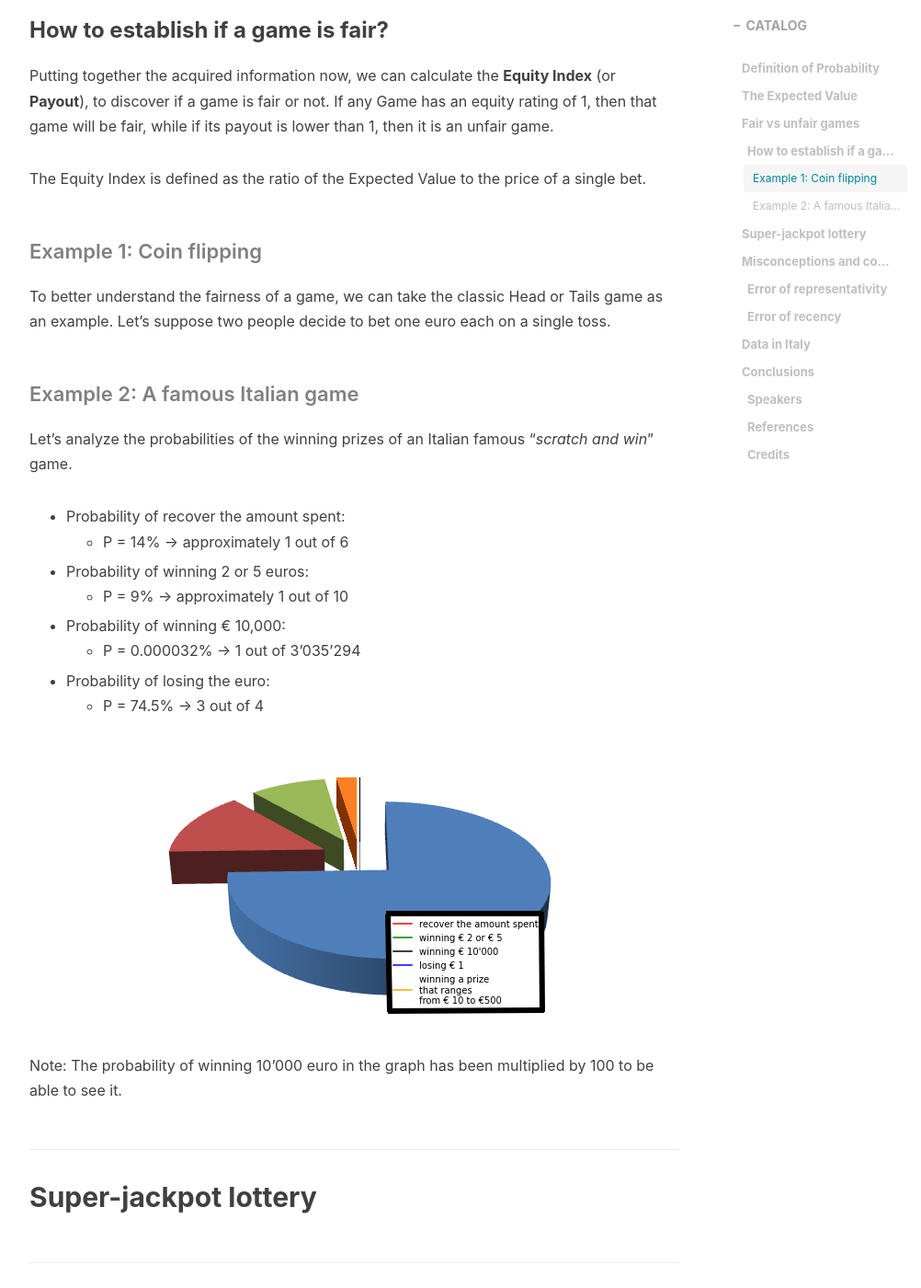
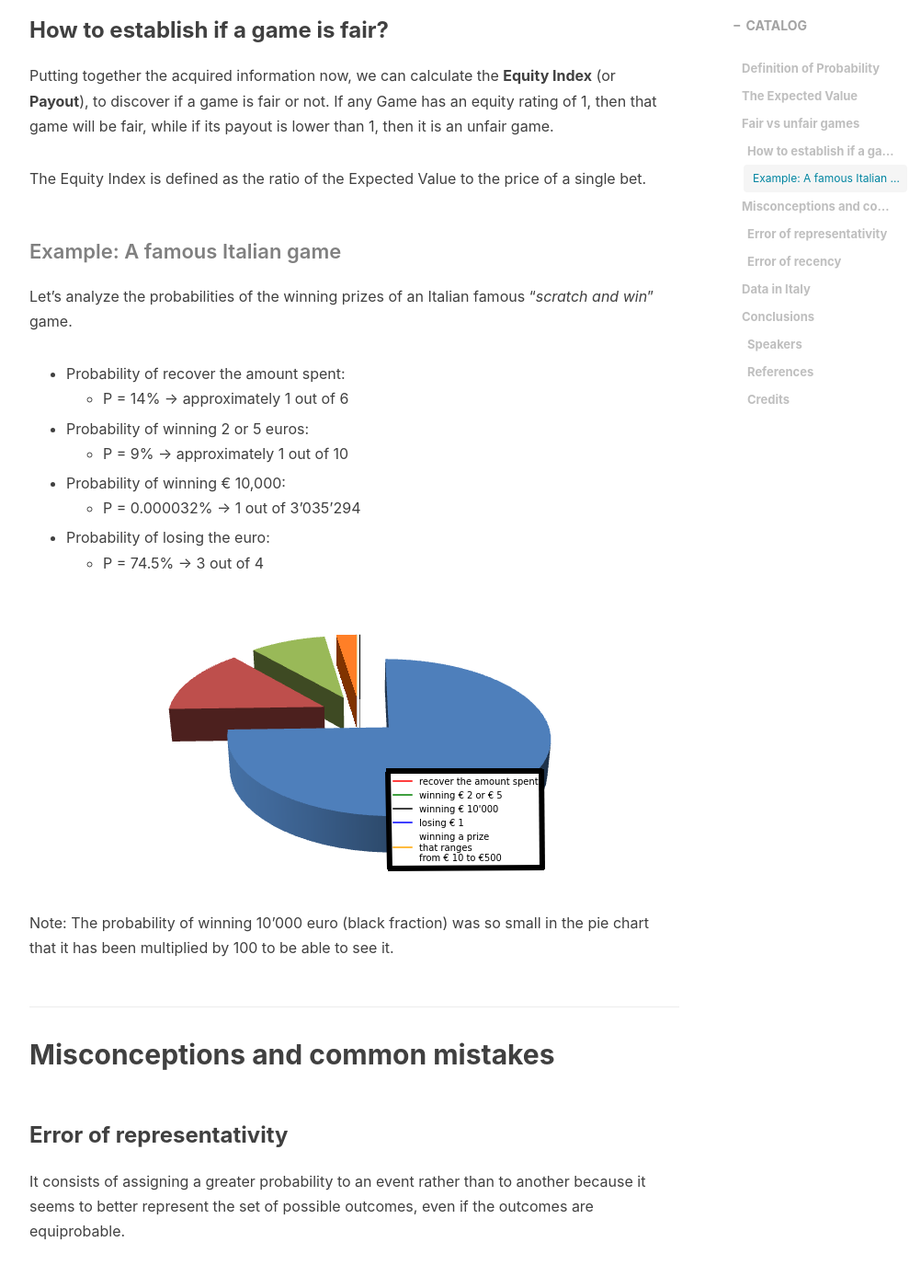
Before and after one commit to lucamarini22/lucamarini22.github.io, a Jekyll site: the page built from _posts/2019-12-17-minerva-gambling.md, in a window 1280 px wide and 1400 px high, scrolled down 1845 px. Shown: the whole window at 92% size, without its empty margins (233-1235 px from the left). Built offline with Jekyll 4.4.1, drawn with Linux system fonts in a browser that asks for light colours; nearby versions of some CDN libraries; comment, search, counter and statistics services are not loaded.

Commit message:
update post

```diff
--- a/_posts/2019-12-17-minerva-gambling.md
+++ b/_posts/2019-12-17-minerva-gambling.md
@@ -42,12 +42,12 @@ fair, while if its payout is lower than 1, then it is an unfair game.
 The Equity Index is defined as the ratio of the Expected Value to the price of a single bet.
 
 
-#### Example 1: Coin flipping
+[comment]: <> (#### Example 1: Coin flipping)
 
-To better understand the fairness of a game, we can take the classic Head or Tails game as an example.
-Let's suppose two people decide to bet one euro each on a single toss.
+[comment]: <> (To better understand the fairness of a game, we can take the classic Head or Tails game as an example.)
+[comment]: <> (Let's suppose two people decide to bet one euro each on a single toss.)
 
-#### Example 2: A famous Italian game
+#### Example: A famous Italian game
 
 Let's analyze the probabilities of the winning prizes of an Italian famous "*scratch and win*" game.
 
@@ -66,11 +66,11 @@ Let's analyze the probabilities of the winning prizes of an Italian famous "*scr
 ![Visualization of the above probabilities](/img/in-post/minerva_gambling/graph.png)
 
 Note: The probability of winning 10'000
-euro in the graph has been multiplied by
+euro (black fraction) was so small in the pie chart that it has been multiplied by
 100 to be able to see it.
 
 
-## Super-jackpot lottery
+[comment]: <> (## Super-jackpot lottery)
 
 
 ## Misconceptions and common mistakes
```
